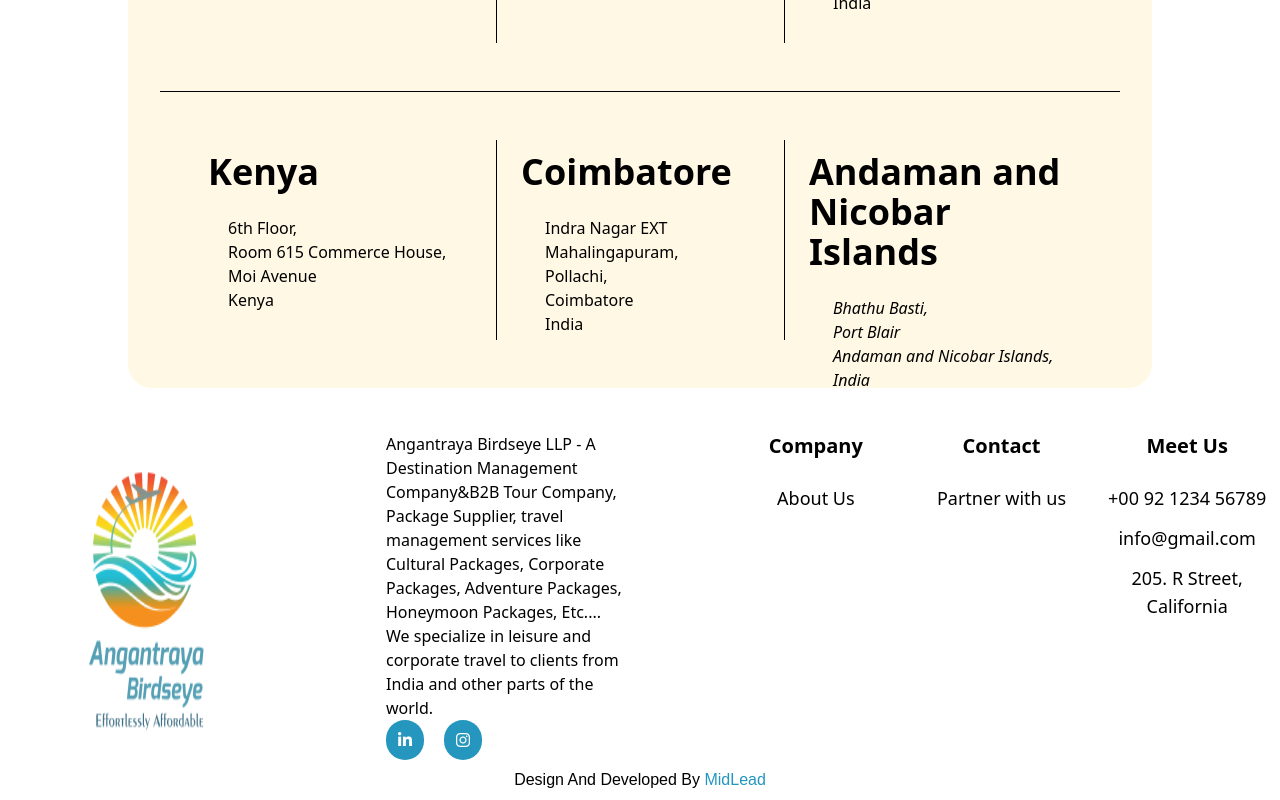
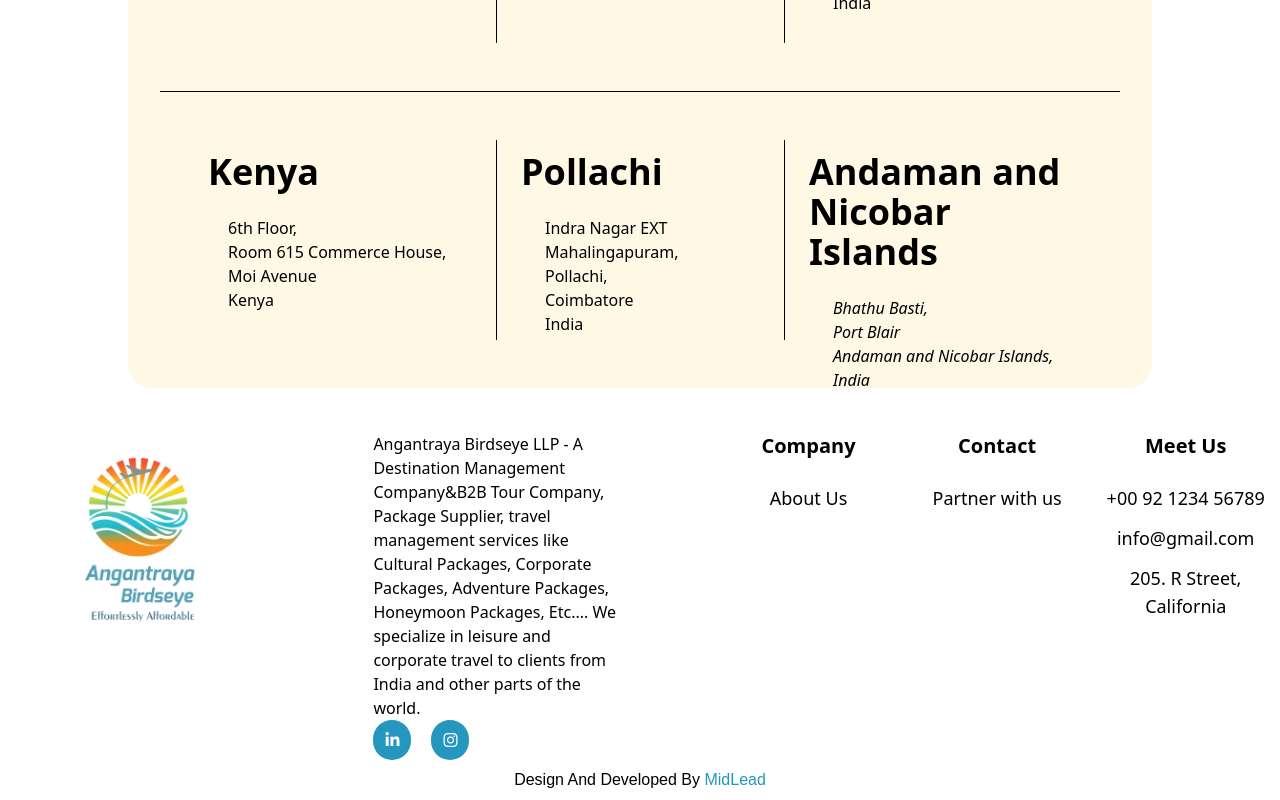
Before and after one commit to Iamsanthosh2203/angantraya-birdseye, a React (Vite) app: page / in a window 1280 px wide. Shown: the part 5220-6020 px from the top of the page. Built offline with nearby package versions, Linux system fonts and the light colour scheme; a web font is replaced by a local one.

Commit message:
Fix typos and formatting in Footer, Newsletter, and Services files

```diff
--- a/src/constants/Footer.jsx
+++ b/src/constants/Footer.jsx
@@ -5,7 +5,10 @@ function Footer() {
     <div>
       {" "}
       <footer className="flex flex-col md:flex-row text-center mt-11 gap-6 md:gap-24">
-        <img src={logoai} alt="logo" />
+        {" "}
+        <div>
+          <img src={logoai} alt="logo" />
+        </div>
         <div className="flex flex-col justify-between basis-[20%]">
           <p className="text-left">
             Angantraya Birdseye LLP - A Destination Management Company&B2B Tour
--- a/src/constants/Newsletter.jsx
+++ b/src/constants/Newsletter.jsx
@@ -65,7 +65,7 @@ function Newsletter() {
             </p>
           </div>
           <div className="md:border-l py-3 border-b md:border-b-0 border-black h-[200px]  basis-[30%]">
-            <h5 className="md:pl-6 text-4xl font-semibold">Coimbatore</h5>
+            <h5 className="md:pl-6 text-4xl font-semibold">Pollachi</h5>
             <p className="pl-6 md:pl-12 pt-6">
               Indra Nagar EXT Mahalingapuram,
               <br />
--- a/src/pages/Services.jsx
+++ b/src/pages/Services.jsx
@@ -24,14 +24,14 @@ const destinationsData = [
   {
     title: "Corporate Packages",
     description:
-      "We a leading Destination Management Company and B2B tour company, offers a range of corporate tailor made packages(M.I.C.E) to the needs of businesses of all sizes. Our packages are designed to help your team achieve their goals, whether you're looking to boost productivity, foster teamwork, or reward top performers.",
+      "We are a leading Destination Management Company and B2B tour company, offers a range of corporate tailor made packages(M.I.C.E) to the needs of businesses of all sizes. Our packages are designed to help your team achieve their goals, whether you're looking to boost productivity, foster teamwork, or reward top performers.",
     imageUrl:
       "https://images.unsplash.com/photo-1536607961765-592e80bcc19e?q=80&w=2070&auto=format&fit=crop&ixlib=rb-4.0.3&ixid=M3wxMjA3fDB8MHxwaG90by1wYWdlfHx8fGVufDB8fHx8fA%3D%3D",
   },
   {
     title: "Adventure Packages",
     description:
-      "We a leading destination management company and B2B tour company, offers a variety of adventure packages for thrill-seekers of all levels of experience. Our packages are designed to showcase the best of India's natural wonders and cultural experiences, while offering a healthy dose of adrenaline. From trekking in the Himalayas to whitewater rafting in the Ganges to scuba diving in the Andaman Islands, we have an adventure package for everyone. Our team of experienced and knowledgeable guides will ensure that you have a safe and unforgettable experience.",
+      "We are a leading destination management company and B2B tour company, offers a variety of adventure packages for thrill-seekers of all levels of experience. Our packages are designed to showcase the best of India's natural wonders and cultural experiences, while offering a healthy dose of adrenaline. From trekking in the Himalayas to whitewater rafting in the Ganges to scuba diving in the Andaman Islands, we have an adventure package for everyone. Our team of experienced and knowledgeable guides will ensure that you have a safe and unforgettable experience.",
     imageUrl:
       "https://plus.unsplash.com/premium_photo-1667516408599-67d72068eaa9?q=80&w=2069&auto=format&fit=crop&ixlib=rb-4.0.3&ixid=M3wxMjA3fDB8MHxwaG90by1wYWdlfHx8fGVufDB8fHx8fA%3D%3D",
   },
```
